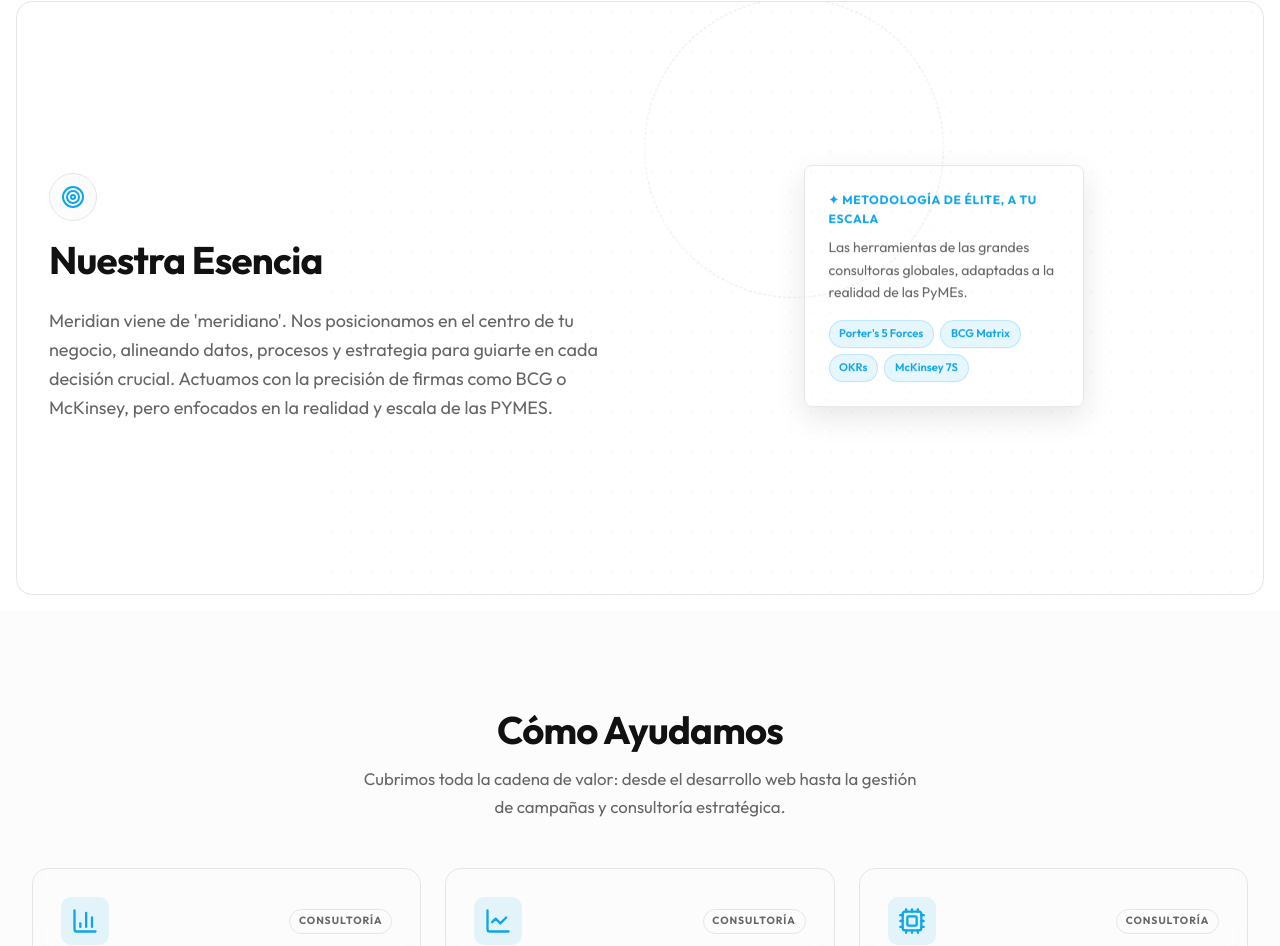
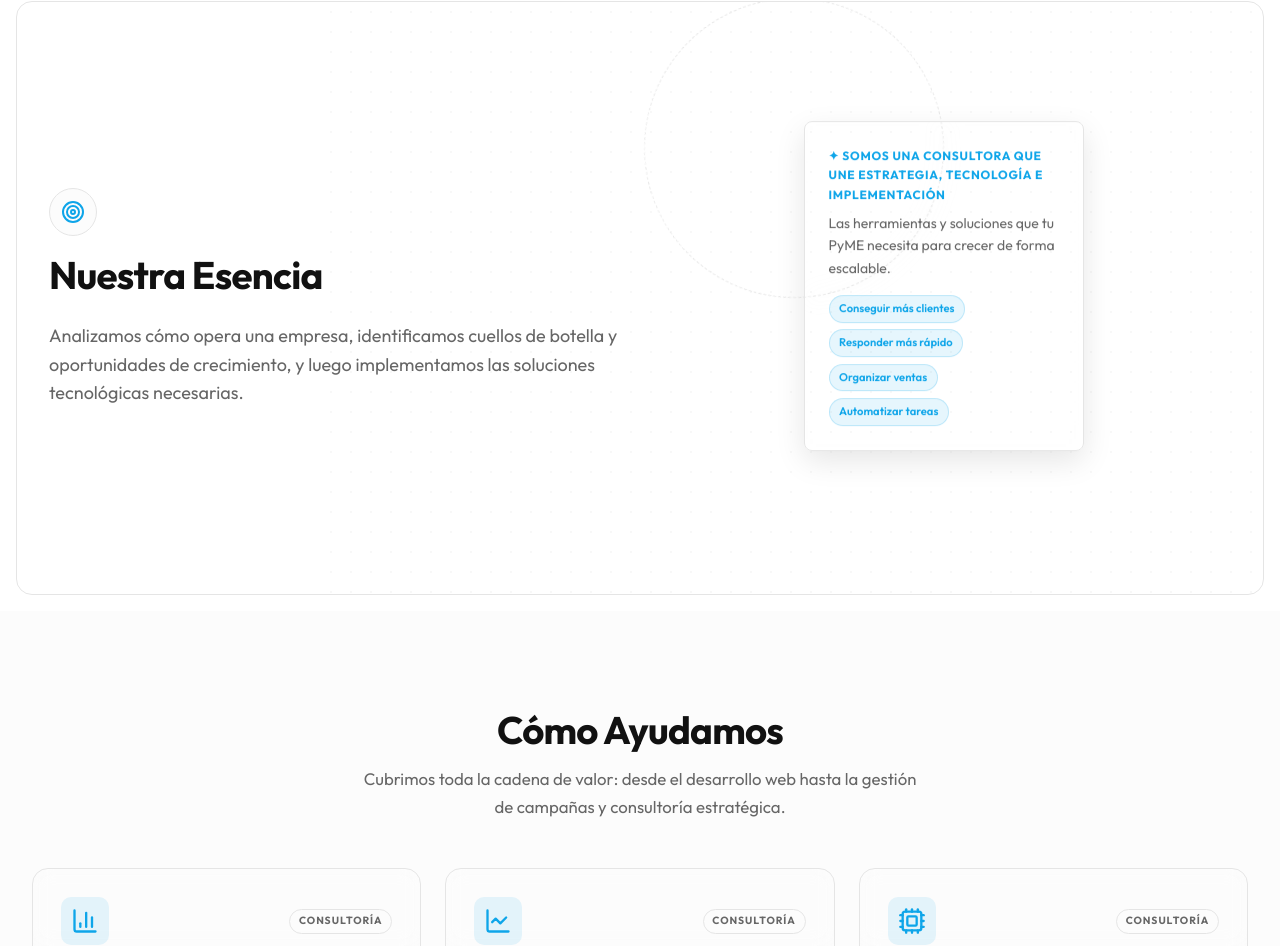
Before and after one commit to foisbraian/bfmeridian, a React (Vite) app: page / in a window 1280 px wide. Shown: the part 815-1761 px from the top of the page. Built offline with nearby package versions, Linux system fonts and the light colour scheme.

Commit message:
new page

```diff
--- a/index.html
+++ b/index.html
@@ -19,7 +19,7 @@
   <meta name="description"
     content="BF Meridian es una consultora estratégica para PyMEs. Transformamos datos complejos en ventajas competitivas sostenibles: análisis situacional, estrategia competitiva, desarrollo web y software a medida." />
   <meta name="keywords"
-    content="consultoría estratégica PyMEs, consultora empresarial, análisis de datos empresas, estrategia competitiva, Porter 5 fuerzas, diagnóstico empresarial, BCG Matrix, BF Meridian, desarrollo web imobiliárias, landing page conversión" />
+    content="consultoría estratégica PyMEs, consultora empresarial, análisis de datos empresas, estrategia competitiva, organizar ventas, diagnóstico empresarial, automatizar tareas, BF Meridian, desarrollo web imobiliárias, landing page conversión" />
   <meta name="robots" content="index, follow" />
   <meta name="author" content="BF MERIDIAN" />
   <meta name="theme-color" content="#0a0a0f" />
@@ -83,9 +83,9 @@
     ],
     "knowsAbout": [
       "Análisis FODA",
-      "Porter's Five Forces",
-      "BCG Matrix",
-      "McKinsey 7S",
+      "Automatización de Tareas",
+      "Optimización de Ventas",
+      "Presencia Digital",
       "OKRs",
       "Meta Ads",
       "Google Ads",
--- a/src/locales/es.json
+++ b/src/locales/es.json
@@ -15,13 +15,13 @@
   },
   "about": {
     "title": "Nuestra Esencia",
-    "description": "Meridian viene de 'meridiano'. Nos posicionamos en el centro de tu negocio, alineando datos, procesos y estrategia para guiarte en cada decisión crucial. Actuamos con la precisión de firmas como BCG o McKinsey, pero enfocados en la realidad y escala de las PYMES.",
-    "standard_title": "Metodología de élite, a tu escala",
-    "standard_desc": "Las herramientas de las grandes consultoras globales, adaptadas a la realidad de las PyMEs.",
-    "tag1": "Porter's 5 Forces",
-    "tag2": "BCG Matrix",
-    "tag3": "OKRs",
-    "tag4": "McKinsey 7S"
+    "description": "Analizamos cómo opera una empresa, identificamos cuellos de botella y oportunidades de crecimiento, y luego implementamos las soluciones tecnológicas necesarias.",
+    "standard_title": "Somos una consultora que une estrategia, tecnología e implementación",
+    "standard_desc": "Las herramientas y soluciones que tu PyME necesita para crecer de forma escalable.",
+    "tag1": "Conseguir más clientes",
+    "tag2": "Responder más rápido",
+    "tag3": "Organizar ventas",
+    "tag4": "Automatizar tareas"
   },
   "services": {
     "title": "Cómo Ayudamos",
--- a/src/locales/pt.json
+++ b/src/locales/pt.json
@@ -15,13 +15,13 @@
   },
   "about": {
     "title": "Nossa Essência",
-    "description": "Meridian vem de 'meridiano'. Nos posicionamos no centro do seu negócio, alinhando dados, processos e estratégia para guiá-lo em cada decisão crucial. Atuamos com a precisão de firmas como BCG ou McKinsey, mas focados na realidade e escala das PMEs.",
-    "standard_title": "Metodologia de elite, na sua escala",
-    "standard_desc": "As ferramentas das grandes consultorias globais, adaptadas à realidade das PMEs.",
-    "tag1": "Porter's 5 Forces",
-    "tag2": "BCG Matrix",
-    "tag3": "OKRs",
-    "tag4": "McKinsey 7S"
+    "description": "Analisamos como uma empresa opera, identificamos gargalos e oportunidades de crescimento e, em seguida, implementamos as soluções tecnológicas necessárias.",
+    "standard_title": "Somos uma consultoria que une estratégia, tecnologia e implementação",
+    "standard_desc": "As ferramentas e soluções que sua PME precisa para crescer de forma escalável.",
+    "tag1": "Conseguir mais clientes",
+    "tag2": "Responder mais rápido",
+    "tag3": "Organizar vendas",
+    "tag4": "Automatizar tarefas"
   },
   "services": {
     "title": "Como Ajudamos",
```
